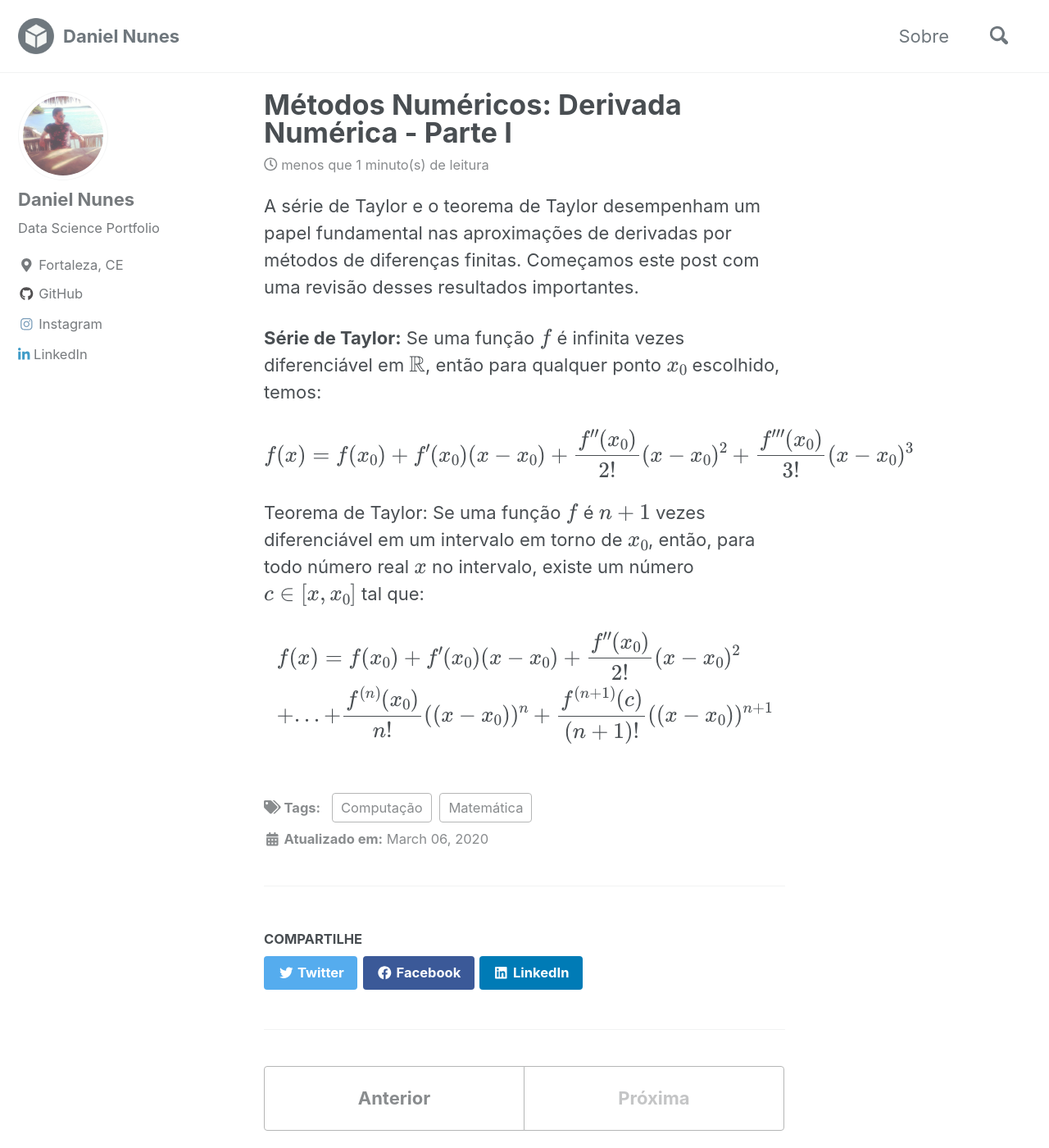
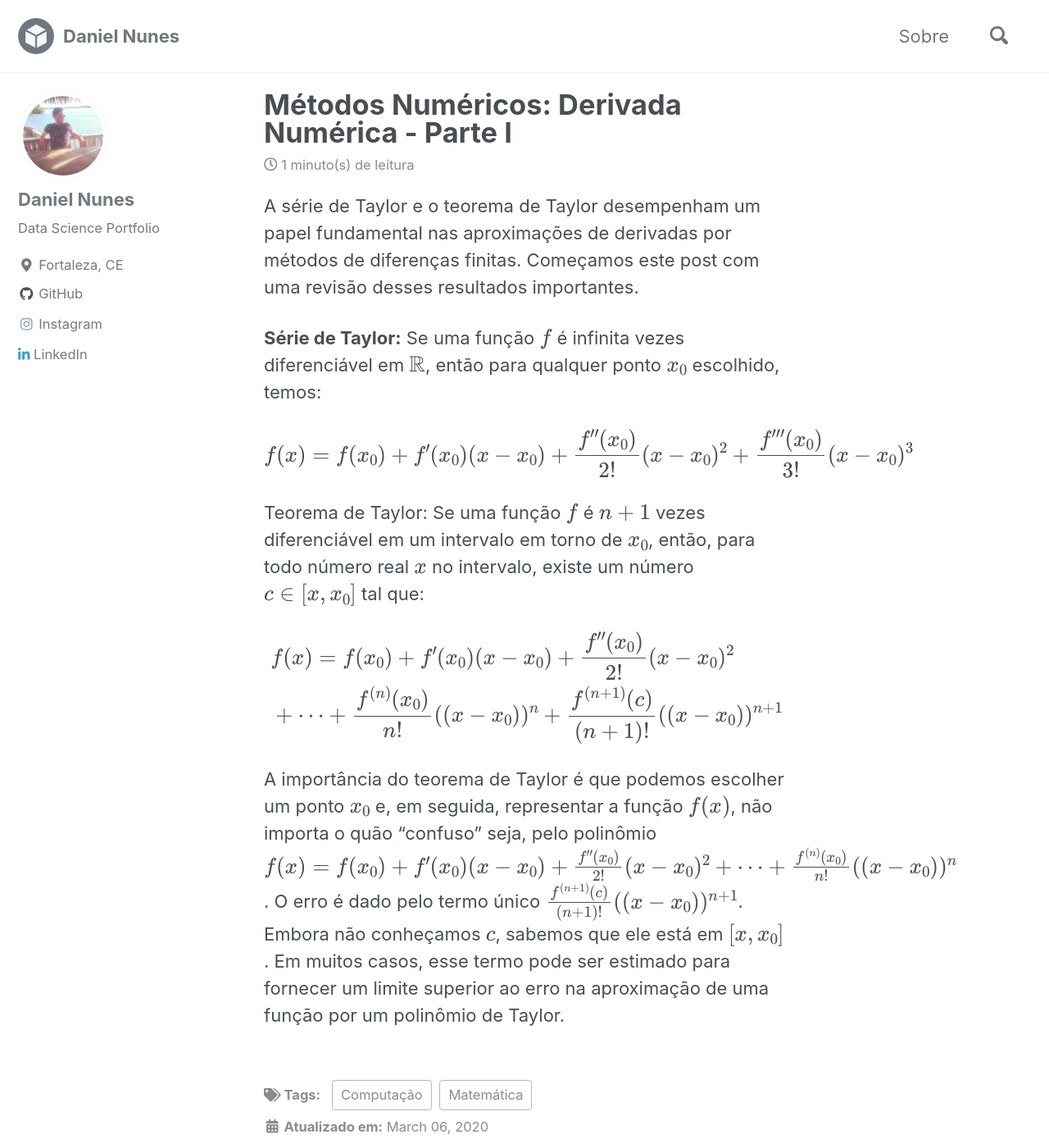
Before and after one commit to danielmnunes/danielmnunes.github.io, a Jekyll site: the page built from _posts/2020-03-06-derivada-numerica-parte1.md, in a window 1280 px wide and 1400 px high. Shown: the whole window at 82% size. Built offline with Jekyll 4.4.1, drawn with Linux system fonts in a browser that asks for light colours; cached includes are drawn as plain includes; nearby versions of some CDN libraries; formulas are drawn with MathJax 3; comment, search, counter and statistics services are not loaded.

Commit message:
post mn pt 1 4

```diff
--- a/_posts/2020-03-06-derivada-numerica-parte1.md
+++ b/_posts/2020-03-06-derivada-numerica-parte1.md
@@ -23,6 +23,8 @@ Teorema de Taylor: Se uma função $$f$$ é $$n+1$$ vezes diferenciável em um i
 $$
 \begin{align}
 & f(x) = f(x_{0}) + f{}'(x_{0})(x - x_{0}) + \frac{f{}''(x_{0})}{2!}(x - x_{0})^{2}\\
-& + ... + \frac{f^{(n)}(x_{0})}{n!}((x - x_{0}))^{n} + \frac{f^{(n+1)}(c)}{(n+1)!}((x - x_{0}))^{n+1}
+& + \cdots + \frac{f^{(n)}(x_{0})}{n!}((x - x_{0}))^{n} + \frac{f^{(n+1)}(c)}{(n+1)!}((x - x_{0}))^{n+1}
 \end{align}
 $$
+
+A importância do teorema de Taylor é que podemos escolher um ponto $$x_{0}$$ e, em seguida, representar a função $$f(x)$$, não importa o quão "confuso" seja, pelo polinômio $$ f(x) = f(x_{0}) + f{}'(x_{0})(x - x_{0}) + \frac{f{}''(x_{0})}{2!}(x - x_{0})^{2} + \cdots  + \frac{f^{(n)}(x_{0})}{n!}((x - x_{0}))^{n} $$. O erro é dado pelo termo único $$ \frac{f^{(n+1)}(c)}{(n+1)!}((x - x_{0}))^{n+1} $$. Embora não conheçamos $$c$$, sabemos que ele está em $$[x, x_{0}]$$. Em muitos casos, esse termo pode ser estimado para fornecer um limite superior ao erro na aproximação de uma função por um polinômio de Taylor.
```
